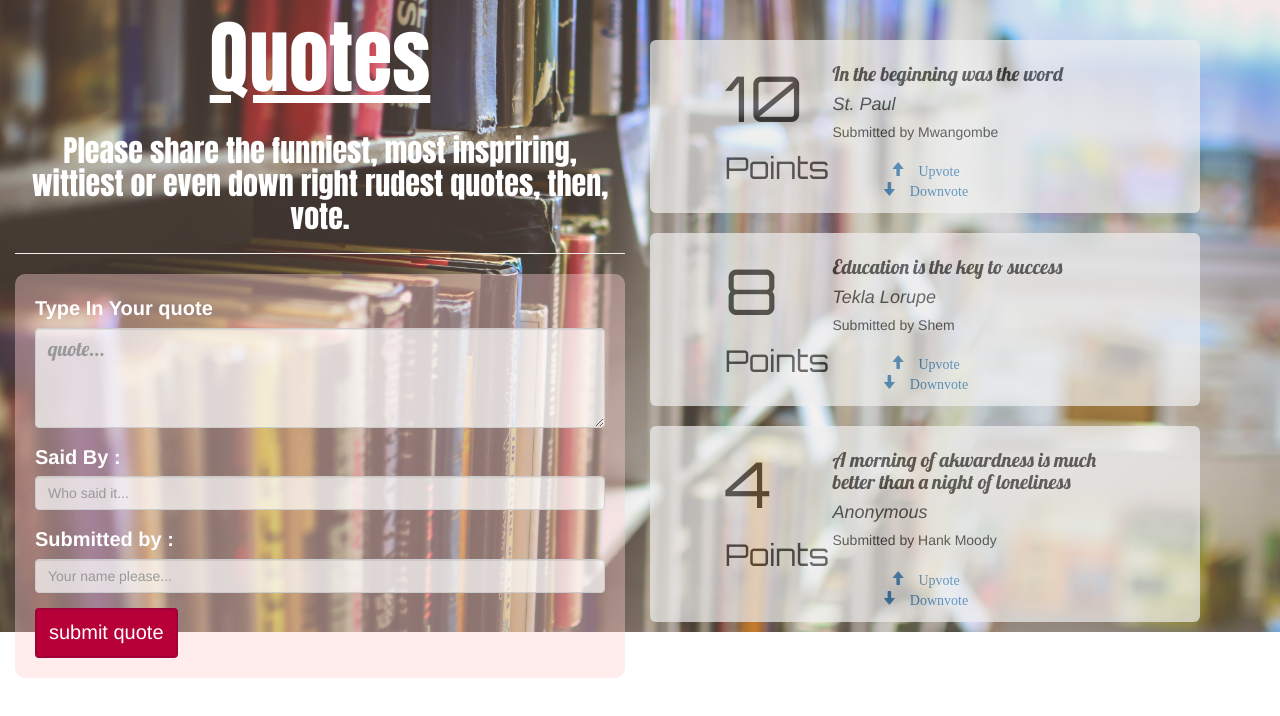
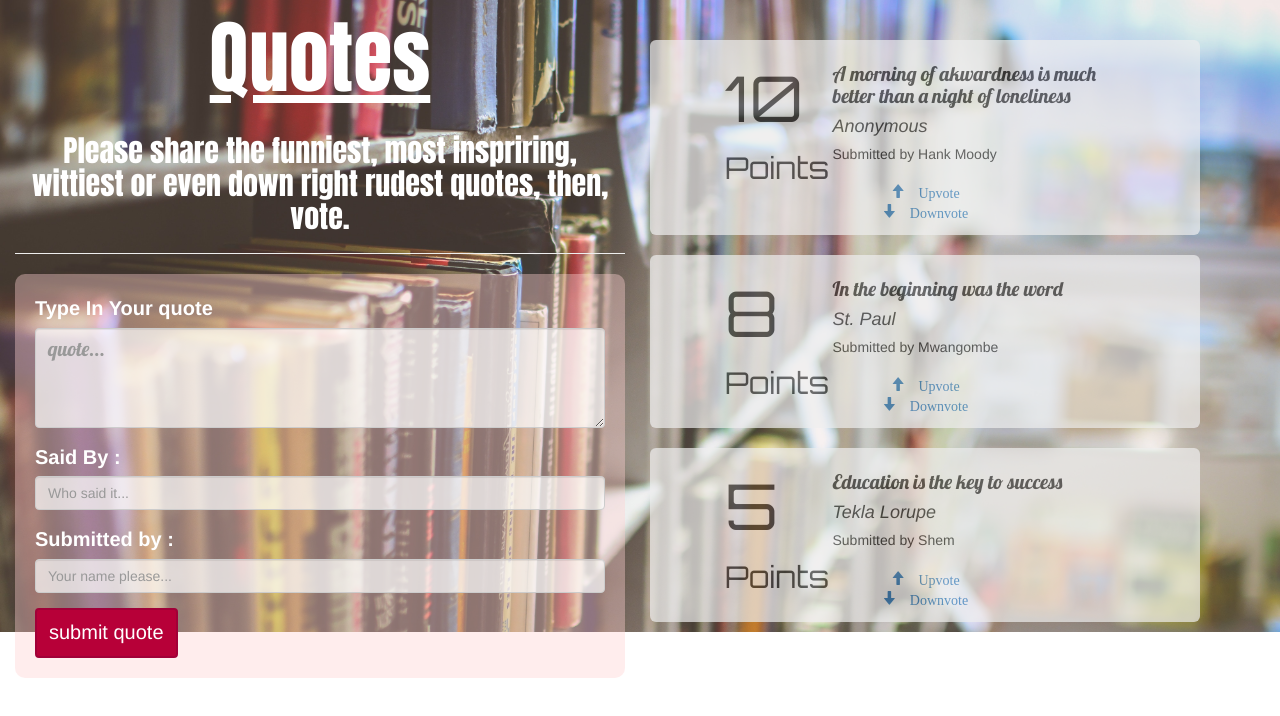
Before and after one commit to MuthangaShem/Quotes, an Angular app: page / in a window 1280 px wide. Shown: the top 716 px of the page. Built offline with nearby package versions, Linux system fonts and the light colour scheme.

Commit message:
change arrangemnet of default quotes

```diff
--- a/src/app/app.component.ts
+++ b/src/app/app.component.ts
@@ -12,9 +12,9 @@ export class AppComponent {
 
 	constructor() {
 		this.quotes = [
-		new Quote ('In the beginning was the word', 'St. Paul', 'Mwangombe', 10),
-		new Quote ('Education is the key to success', 'Tekla Lorupe', 'Shem', 8),
-		new Quote ('A morning of akwardness is much better than a night of loneliness', 'Anonymous', 'Hank Moody', 4),
+		new Quote ('A morning of akwardness is much better than a night of loneliness', 'Anonymous', 'Hank Moody', 10),
+		new Quote ('In the beginning was the word', 'St. Paul', 'Mwangombe', 8),
+		new Quote ('Education is the key to success', 'Tekla Lorupe', 'Shem', 5),
 		];
 	}
 
```
